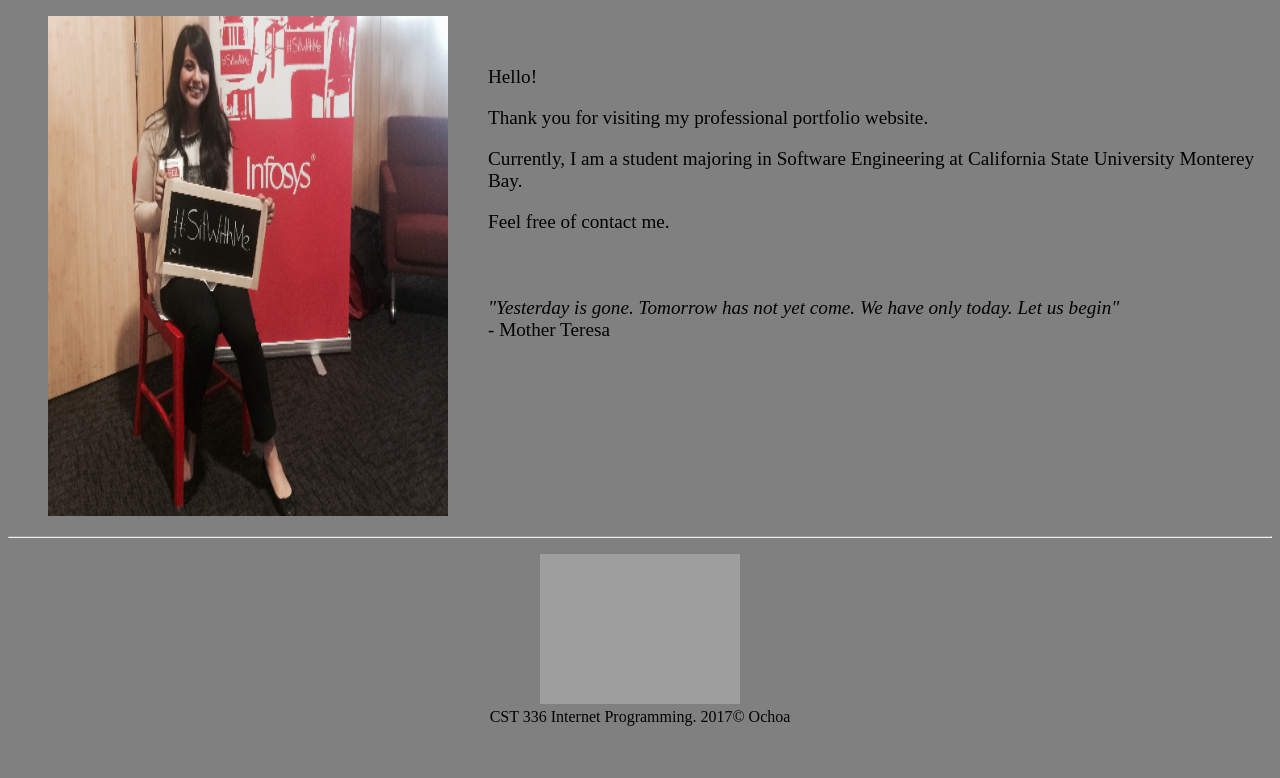
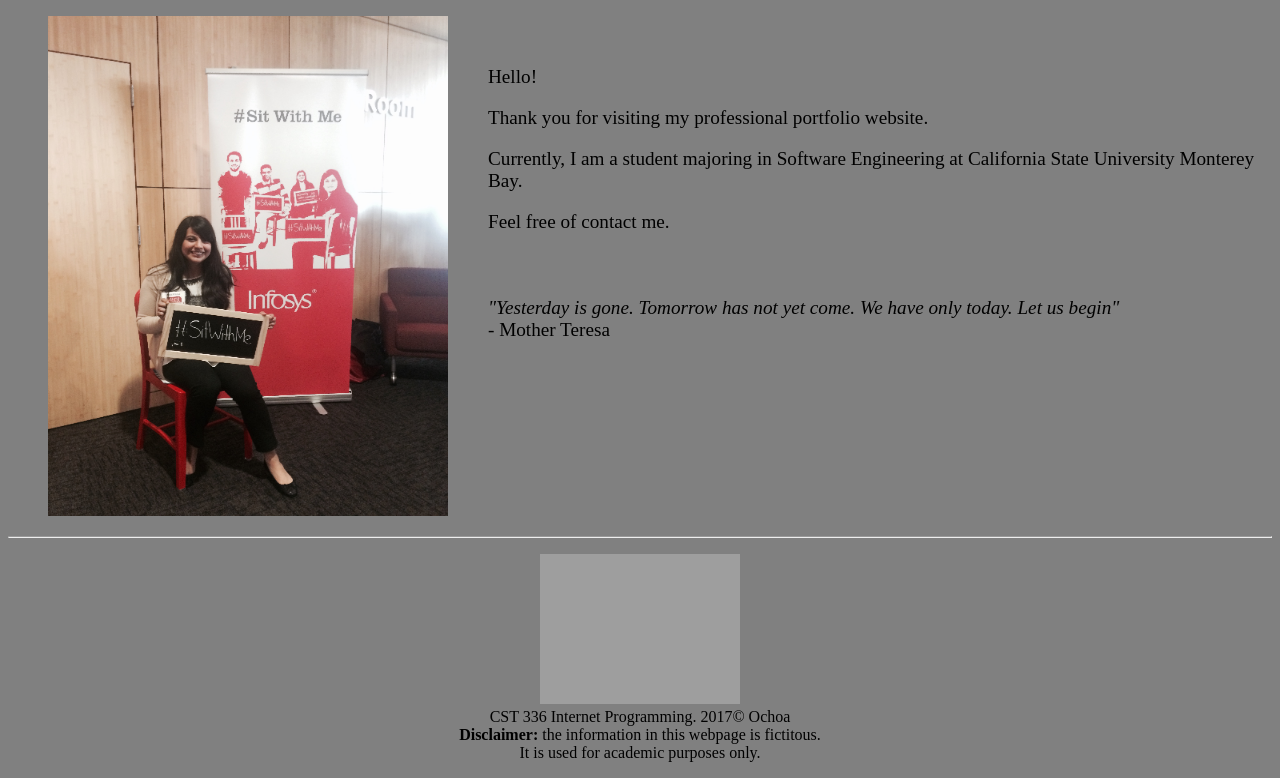
Before and after one commit to mayraochoa13/lab1cst338, a PHP site: page / in a window 1280 px wide. Shown: the part 174-952 px from the top of the page. Before the commit the page ends 900 px from the top, so only its background shows below. Run offline with PHP 8.4, Linux system fonts and the light colour scheme; grey boxes are pictures that could not be loaded.

Commit message:
Updated Portfolio

```diff
--- a/portfolio/about.html
+++ b/portfolio/about.html
@@ -48,7 +48,9 @@
             <hr>
                 <figure id="csumb">
                 <img width = "200 px" height = "150 px" src = "https://experiencecle.com/wp-content/uploads/2016/03/csumb_logo-1.png"/><br/>
-                 CST 336 Internet Programming. 2017© Ochoa
+                 CST 336 Internet Programming. 2017© Ochoa <br/>
+                 <strong>Disclaimer:</strong> the information in this webpage is fictitous. <br/>
+                 It is used for academic purposes only.
             </figure>
         </footer>
     </body>
--- a/portfolio/contact.html
+++ b/portfolio/contact.html
@@ -43,7 +43,9 @@ in html
             <hr>
                 <figure id="csumb">
                 <img width = "200 px" height = "150 px" src = "https://experiencecle.com/wp-content/uploads/2016/03/csumb_logo-1.png"/><br/>
-                 CST 336 Internet Programming. 2017© Ochoa
+                 CST 336 Internet Programming. 2017© Ochoa <br/>
+                 <strong>Disclaimer:</strong> the information in this webpage is fictitous. <br/>
+                 It is used for academic purposes only.
             </figure>
         </footer>
     </body>
--- a/portfolio/index.php
+++ b/portfolio/index.php
@@ -73,7 +73,9 @@ in html
             <hr>
                 <figure id="csumb">
                 <img width = "200 px" height = "150 px" src = "https://experiencecle.com/wp-content/uploads/2016/03/csumb_logo-1.png"/><br/>
-                 CST 336 Internet Programming. 2017© Ochoa
+                 CST 336 Internet Programming. 2017© Ochoa <br/>
+                <strong>Disclaimer:</strong> the information in this webpage is fictitous. <br/>
+                It is used for academic purposes only.
             </figure>
         </footer>
     </body>
```
Also changed, not shown: portfolio/img/mee.jpg.
